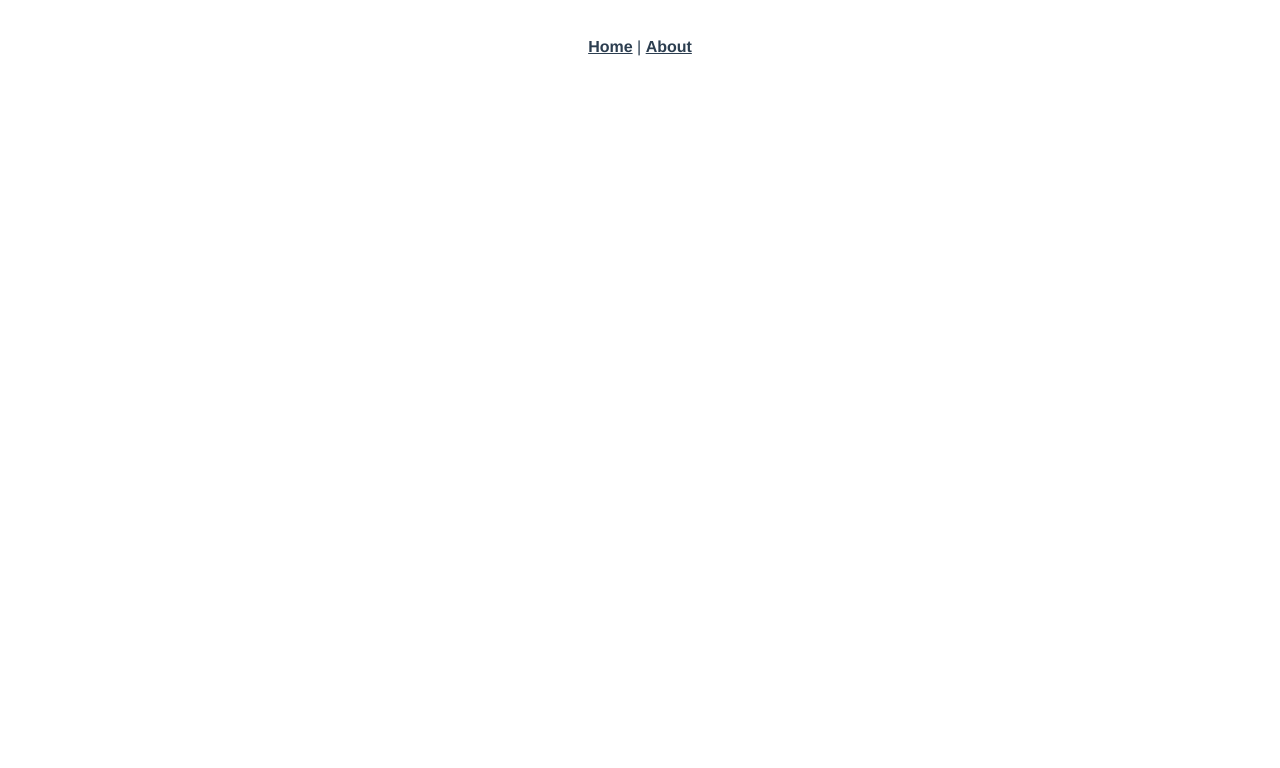
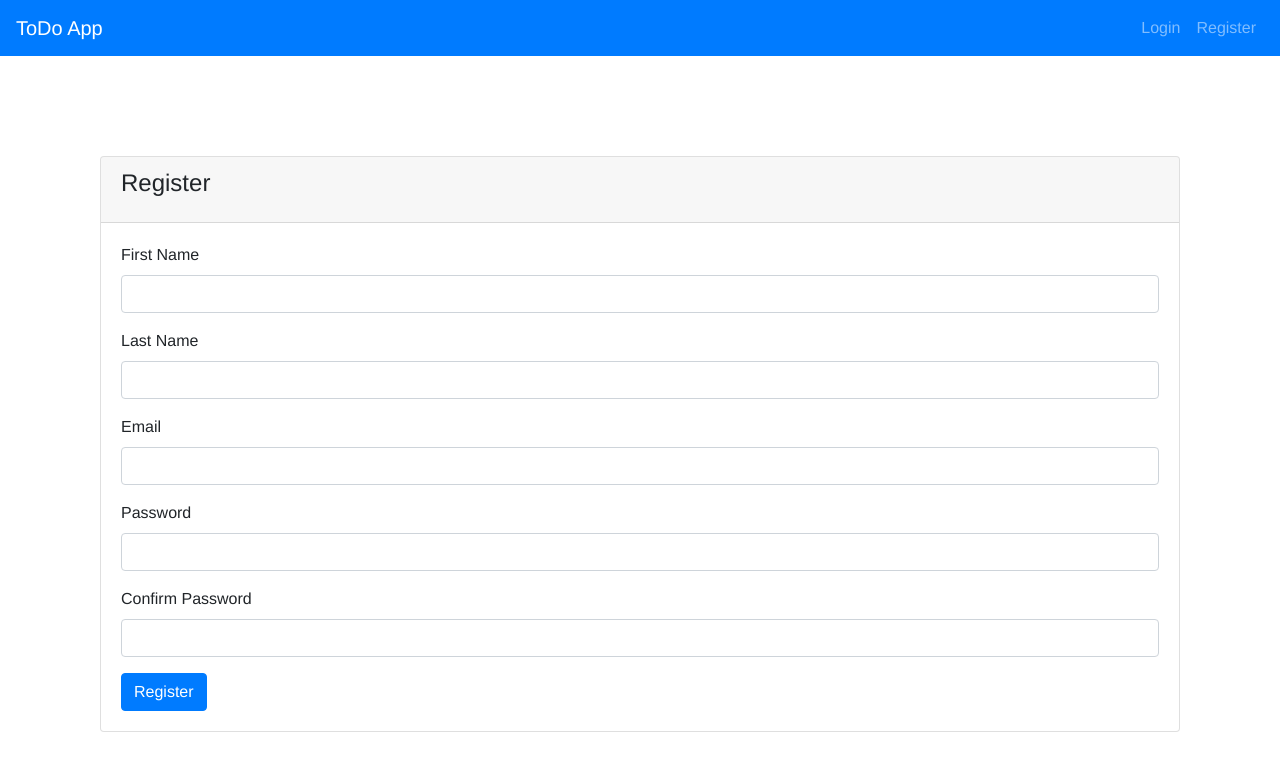
Before and after one commit to Zach-Richardson/vue-todo, a Vue app: page /register in a window 1280 px wide. Shown: the top 768 px of the page. Built offline with nearby package versions, Linux system fonts and the light colour scheme.

Commit message:
Client application is working. Next to do is hook up to firebase

```diff
--- a/package.json
+++ b/package.json
@@ -9,6 +9,9 @@
     "test:unit": "vue-cli-service test:unit"
   },
   "dependencies": {
+    "bootstrap": "^4.2.1",
+    "jquery": "^3.3.1",
+    "popper.js": "^1.14.6",
     "vue": "^2.5.21",
     "vue-router": "^3.0.1",
     "vuex": "^3.0.1"
--- a/public/index.html
+++ b/public/index.html
@@ -5,7 +5,7 @@
     <meta http-equiv="X-UA-Compatible" content="IE=edge">
     <meta name="viewport" content="width=device-width,initial-scale=1.0">
     <link rel="icon" href="<%= BASE_URL %>favicon.ico">
-    <title>todo</title>
+    <title>ToDo</title>
   </head>
   <body>
     <noscript>
--- a/src/App.vue
+++ b/src/App.vue
@@ -1,10 +1,24 @@
 <template>
   <div id="app">
-    <div id="nav">
-      <router-link to="/">Home</router-link> |
-      <router-link to="/about">About</router-link>
-    </div>
-    <router-view/>
+    <nav class="navbar navbar-expand-sm navbar-dark bg-primary">
+      <router-link to="/" class="navbar-brand">ToDo App</router-link>
+      <button class="navbar-toggler d-lg-none" type="button" data-toggle="collapse" data-target="#collapsibleNavId">
+        <span class="navbar-toggler-icon"></span>
+      </button>
+      <div class="collapse navbar-collapse" id="collapsibleNavId">
+        <ul class="navbar-nav ml-auto mt-2 mt-lg-0">
+          <li class="nav-item">
+            <router-link to="/login" class="nav-link">Login</router-link>
+          </li>
+          <li class="nav-item">
+            <router-link to="/register" class="nav-link">Register</router-link>
+          </li>
+        </ul>
+      </div>
+    </nav>
+
+    <router-view></router-view>
+
   </div>
 </template>
 
@@ -13,17 +27,5 @@
   font-family: "Avenir", Helvetica, Arial, sans-serif;
   -webkit-font-smoothing: antialiased;
   -moz-osx-font-smoothing: grayscale;
-  text-align: center;
-  color: #2c3e50;
-}
-#nav {
-  padding: 30px;
-  a {
-    font-weight: bold;
-    color: #2c3e50;
-    &.router-link-exact-active {
-      color: #42b983;
-    }
-  }
 }
 </style>
--- a/src/components/HelloWorld.vue
+++ /dev/null
@@ -1,59 +0,0 @@
-<template>
-  <div class="hello">
-    <h1>{{ msg }}</h1>
-    <p>
-      For a guide and recipes on how to configure / customize this project,<br>
-      check out the
-      <a href="https://cli.vuejs.org" target="_blank" rel="noopener">vue-cli documentation</a>.
-    </p>
-    <h3>Installed CLI Plugins</h3>
-    <ul>
-      <li><a href="https://github.com/vuejs/vue-cli/tree/dev/packages/%40vue/cli-plugin-babel" target="_blank" rel="noopener">babel</a></li>
-      <li><a href="https://github.com/vuejs/vue-cli/tree/dev/packages/%40vue/cli-plugin-eslint" target="_blank" rel="noopener">eslint</a></li>
-      <li><a href="https://github.com/vuejs/vue-cli/tree/dev/packages/%40vue/cli-plugin-unit-jest" target="_blank" rel="noopener">unit-jest</a></li>
-    </ul>
-    <h3>Essential Links</h3>
-    <ul>
-      <li><a href="https://vuejs.org" target="_blank" rel="noopener">Core Docs</a></li>
-      <li><a href="https://forum.vuejs.org" target="_blank" rel="noopener">Forum</a></li>
-      <li><a href="https://chat.vuejs.org" target="_blank" rel="noopener">Community Chat</a></li>
-      <li><a href="https://twitter.com/vuejs" target="_blank" rel="noopener">Twitter</a></li>
-      <li><a href="https://news.vuejs.org" target="_blank" rel="noopener">News</a></li>
-    </ul>
-    <h3>Ecosystem</h3>
-    <ul>
-      <li><a href="https://router.vuejs.org" target="_blank" rel="noopener">vue-router</a></li>
-      <li><a href="https://vuex.vuejs.org" target="_blank" rel="noopener">vuex</a></li>
-      <li><a href="https://github.com/vuejs/vue-devtools#vue-devtools" target="_blank" rel="noopener">vue-devtools</a></li>
-      <li><a href="https://vue-loader.vuejs.org" target="_blank" rel="noopener">vue-loader</a></li>
-      <li><a href="https://github.com/vuejs/awesome-vue" target="_blank" rel="noopener">awesome-vue</a></li>
-    </ul>
-  </div>
-</template>
-
-<script>
-export default {
-  name: "HelloWorld",
-  props: {
-    msg: String
-  }
-};
-</script>
-
-<!-- Add "scoped" attribute to limit CSS to this component only -->
-<style scoped lang="scss">
-h3 {
-  margin: 40px 0 0;
-}
-ul {
-  list-style-type: none;
-  padding: 0;
-}
-li {
-  display: inline-block;
-  margin: 0 10px;
-}
-a {
-  color: #42b983;
-}
-</style>
--- /dev/null
+++ b/src/components/Todo.vue
@@ -0,0 +1,26 @@
+<template>
+  <div class="row todo">
+    <div class="col mt-3">
+      {{todo.name}}
+      <div class="btn-group float-right">
+        <button class="btn btn-success" @click="doneTodo(todo)" v-show="!todo.done">Done</button>
+        <button class="btn btn-danger" @click="removeTodo(todo)">Remove</button>
+      </div>
+    </div>
+  </div>
+</template>
+
+<script>
+import { mapActions } from "vuex";
+
+export default {
+  name: "Todo",
+  props: { todo: Object },
+  methods: {
+    ...mapActions(["doneTodo", "removeTodo"])
+  }
+};
+</script>
+
+<style scoped lang="scss">
+</style>
--- a/src/router.js
+++ b/src/router.js
@@ -1,12 +1,14 @@
 import Vue from "vue";
 import Router from "vue-router";
-import Home from "./views/Home.vue";
+import Home from "@/views/Home.vue";
+import Register from "@/views/Register.vue";
+import Login from "@/views/Login.vue";
 
 Vue.use(Router);
 
 export default new Router({
   mode: "history",
-  base: process.env.BASE_URL,
+  base: process.env.BASE_URL || "localhost:4096",
   routes: [
     {
       path: "/",
@@ -14,13 +16,14 @@ export default new Router({
       component: Home
     },
     {
-      path: "/about",
-      name: "about",
-      // route level code-splitting
-      // this generates a separate chunk (about.[hash].js) for this route
-      // which is lazy-loaded when the route is visited.
-      component: () =>
-        import(/* webpackChunkName: "about" */ "./views/About.vue")
+      path: "/register",
+      name: "register",
+      component: Register
+    },
+    {
+      path: "/login",
+      name: "login",
+      component: Login
     }
   ]
 });
--- a/src/store.js
+++ b/src/store.js
@@ -4,7 +4,62 @@ import Vuex from "vuex";
 Vue.use(Vuex);
 
 export default new Vuex.Store({
-  state: {},
-  mutations: {},
-  actions: {}
+  state: () => {
+    return {
+      todos: []
+    };
+  },
+  getters: {
+    allTodos(state) {
+      return state.todos;
+    },
+    doneTodos(state) {
+      return state.todos.filter(t => t.done);
+    },
+    notDoneTodos(state) {
+      return state.todos.filter(t => !t.done);
+    }
+  },
+  mutations: {
+    ADD_TODO(state, todo){
+      state.todos.push(todo);
+    },
+    DONE_TODO(state, todo) {
+      todo.done = true;
+      state.todos = state.todos.filter(t => t.id !== todo.id);
+      state.todos.push(todo);
+    },
+    REMOVE_TODO(state, todo) {
+      state.todos = state.todos.filter(t => t.id !== todo.id);
+    },
+    SET_TODOS(state, todos) {
+      state.todos = todos;
+    }
+  },
+  actions: {
+    getTodos(state) {
+      const todos = [
+        {
+          id: 1,
+          name: "Do Something",
+          done: false
+        },
+        {
+          id: 2,
+          name: "Do Something Else",
+          done: false
+        }
+      ]
+      state.commit("SET_TODOS", todos);
+    },
+    addTodo(state, todo) {
+      state.commit("ADD_TODO", todo);
+    },
+    doneTodo(state, todo) {
+      state.commit("DONE_TODO", todo);
+    },
+    removeTodo(state, todo) {
+      state.commit("REMOVE_TODO", todo);
+    }
+  }
 });
--- a/src/views/About.vue
+++ /dev/null
@@ -1,5 +0,0 @@
-<template>
-  <div class="about">
-    <h1>This is an about page</h1>
-  </div>
-</template>
--- a/src/views/Home.vue
+++ b/src/views/Home.vue
@@ -1,18 +1,82 @@
 <template>
-  <div class="home">
-    <img alt="Vue logo" src="../assets/logo.png">
-    <HelloWorld msg="Welcome to Your Vue.js App"/>
+  <div class="container todos">
+    <div class="card">
+      <div class="card-header">
+        My Not Done Tasks
+        <button type="button" class="btn btn-primary float-right" data-toggle="modal" data-target="#addTodoModal">
+          Add
+        </button>
+      </div>
+      <div class="card-body">
+        <todo v-for="todo in notDoneTodos" :key="todo.id" :todo="todo"></todo>
+      </div>
+    </div>
+    <div class="card mt-5">
+      <div class="card-header">My Done Tasks</div>
+      <div class="card-body">
+        <todo v-for="todo in doneTodos" :key="todo.id" :todo="todo"></todo>
+      </div>
+    </div>
+
+    <!-- Add Task Modal -->
+    <div class="modal fade" id="addTodoModal" tabindex="-1" role="dialog">
+      <div class="modal-dialog" role="document">
+        <div class="modal-content">
+          <div class="modal-header">
+            <h5 class="modal-title">Add Task</h5>
+            <button type="button" class="close" data-dismiss="modal">
+              <span>&times;</span>
+            </button>
+          </div>
+          <div class="modal-body">
+            <div class="form-group">
+              <label>Task</label>
+              <input type="text" class="form-control" v-model="name">
+            </div>
+          </div>
+          <div class="modal-footer">
+            <button type="button" class="btn btn-secondary" data-dismiss="modal">Cancel</button>
+            <button type="button" class="btn btn-primary" data-dismiss="modal" @click="saveTask()">Save</button>
+          </div>
+        </div>
+      </div>
+    </div>
+
   </div>
 </template>
 
 <script>
-// @ is an alias to /src
-import HelloWorld from "@/components/HelloWorld.vue";
+import Todo from "@/components/Todo.vue";
+import { mapGetters, mapMutations, mapActions } from "vuex";
 
 export default {
   name: "home",
-  components: {
-    HelloWorld
+  components: { Todo },
+  mounted: function() { this.getTodos() },
+  data: function() {
+    return {
+      name: ""
+    };
+  },
+  methods: {
+    ...mapActions(["addTodo", "getTodos"]),
+    saveTask() {
+      this.addTodo({
+        id: Math.floor(Math.random() * 1000),
+        done: false,
+        name: this.name
+      });
+      this.name = "";
+    }
+  },
+  computed: {
+    ...mapGetters(["allTodos", "doneTodos", "notDoneTodos"])
   }
 };
 </script>
+
+<style lang="scss" scoped>
+.todos {
+  margin-top: 50px;
+}
+</style>
--- /dev/null
+++ b/src/views/Login.vue
@@ -0,0 +1,42 @@
+<template>
+  <div class="container login">
+    <div class="col">
+      <div class="card">
+        <div class="card-header">
+          <h4 class="card-title">Login</h4>
+        </div>
+        <div class="card-body">
+          <form class="form">
+            <div class="form-group">
+              <label>Email</label>
+              <input type="email" class="form-control" v-model="email" required>
+            </div>
+            <div class="form-group">
+              <label>Password</label>
+              <input type="password" class="form-control" v-model="password" required>
+            </div>
+            <button class="btn btn btn-primary">Log in</button>
+          </form>
+        </div>
+      </div>
+    </div>
+  </div>
+</template>
+
+<script>
+export default {
+  name: "login",
+  data: function() {
+    return {
+      email: "",
+      password: ""
+    };
+  }
+};
+</script>
+
+<style lang="scss" scoped>
+.login {
+  margin-top: 100px;
+}
+</style>
--- /dev/null
+++ b/src/views/Register.vue
@@ -0,0 +1,58 @@
+<template>
+  <div class="container register">
+    <div class="col">
+      <div class="card">
+        <div class="card-header">
+          <h4 class="card-title">Register</h4>
+        </div>
+        <div class="card-body">
+          <form class="form">
+            <div class="form-group">
+              <label>First Name</label>
+              <input type="text" class="form-control" v-model="firstName" required>
+            </div>
+            <div class="form-group">
+              <label>Last Name</label>
+              <input type="text" class="form-control" v-model="lastName" required>
+            </div>
+            <div class="form-group">
+              <label>Email</label>
+              <input type="email" class="form-control" v-model="email" required>
+            </div>
+            <div class="form-group">
+              <label>Password</label>
+              <input type="password" class="form-control" v-model="password" required>
+            </div>
+            <div class="form-group">
+              <label>Confirm Password</label>
+              <input type="password" class="form-control" v-model="confirmPassword" required>
+              <small class="form-text text-danger" v-show="password !== confirmPassword">The Passwords Don't Match</small>
+            </div>
+            <button class="btn btn btn-primary">Register</button>
+          </form>
+        </div>
+      </div>
+    </div>
+  </div>
+</template>
+
+<script>
+export default {
+  name: "register",
+  data: function() {
+    return {
+      firstName: "",
+      lastName: "",
+      email: "",
+      password: "",
+      confirmPassword: ""
+    };
+  }
+};
+</script>
+
+<style lang="scss" scoped>
+.register {
+  margin-top: 100px;
+}
+</style>
```
Also changed, not shown: src/main.js (+5 -3 lines).
